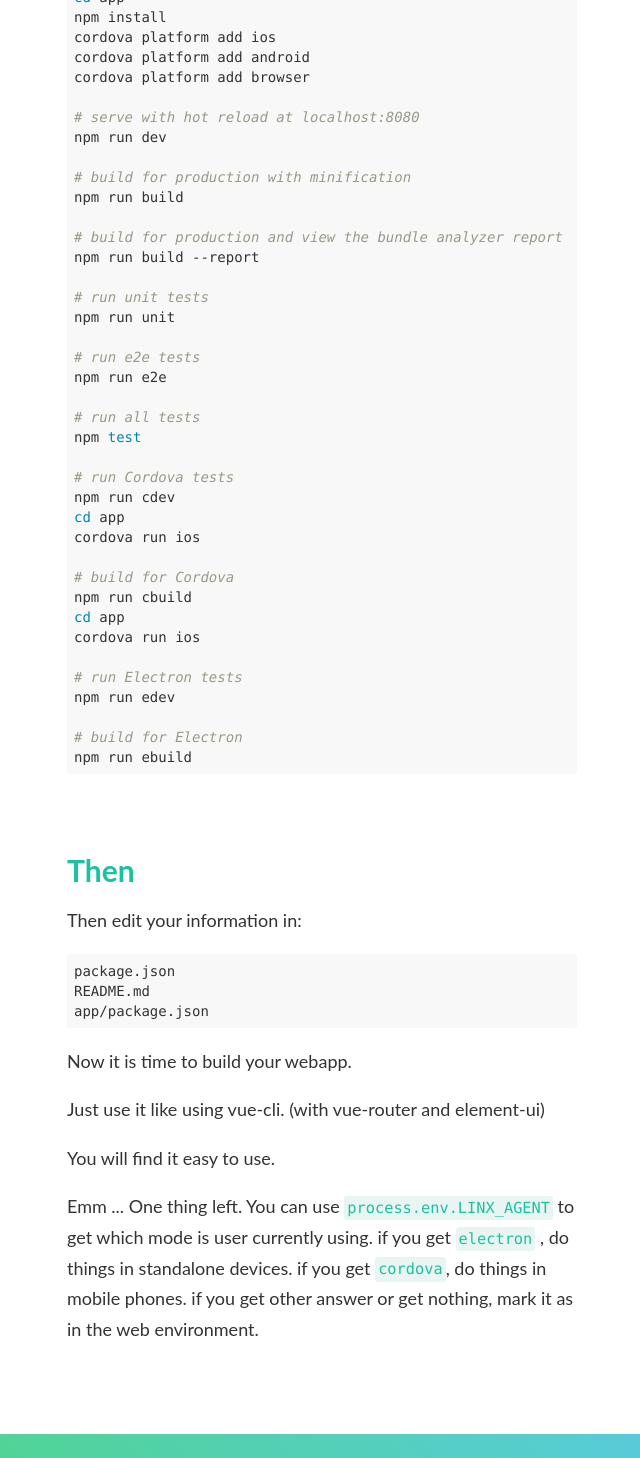
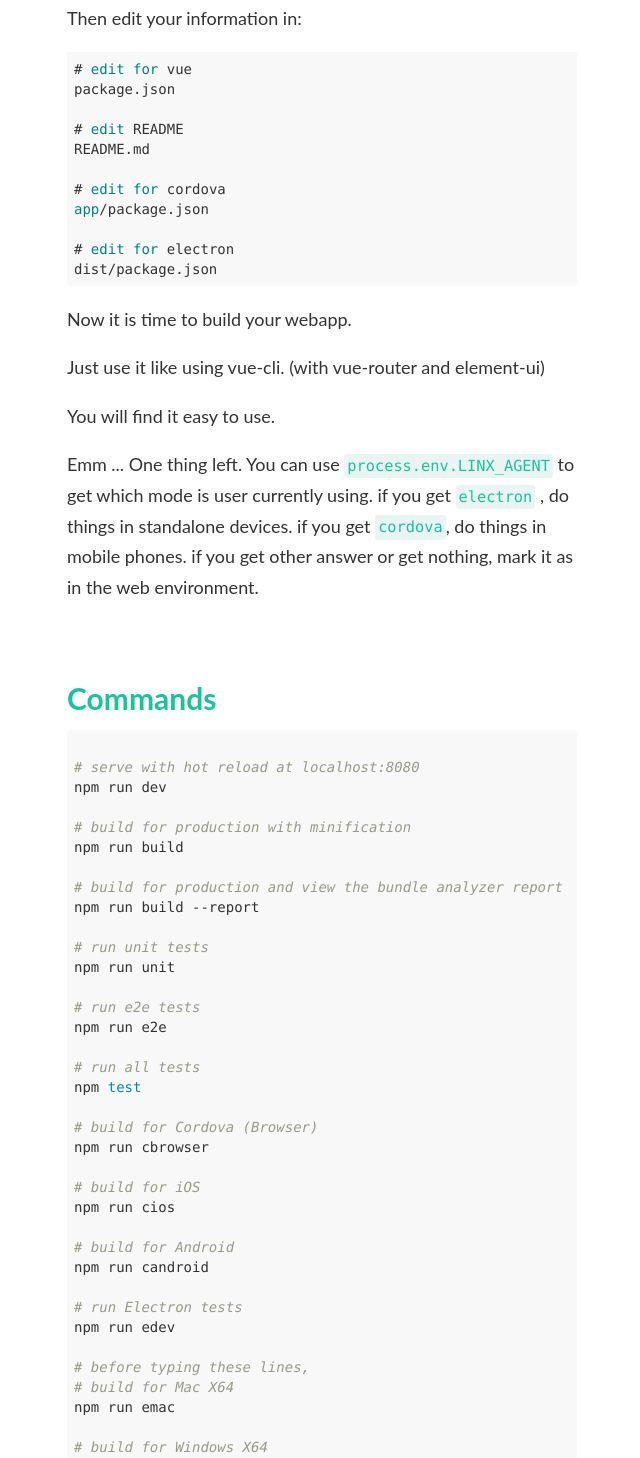
Before and after one commit to scris/linx.doc, a website: page index.html in a window 1280 px wide. Shown: the part 1183-2641 px from the top of the page, without its empty margins (318-958 px from the left). Drawn offline with Linux system fonts and the light colour scheme.

Commit message:
Update with ScrisStudio/linx.vue/README.md

```diff
--- a/index.html
+++ b/index.html
@@ -31,14 +31,6 @@
 
 <h1>Set Up</h1>
 <pre class="snippet"><code class="hljs bash">
-# You can use an CLI tool.
-npm install linx-cli -g
-linx g myproject
-</code></pre>
-
-<h1>Build Setup</h1>
-
-<pre class="snippet"><code class="hljs bash">
 # install dependencies
 npm install
 
@@ -49,7 +41,40 @@
 cordova platform add ios
 cordova platform add android
 cordova platform add browser
+</code></pre>
 
+
+<h1>Then</h1>
+
+<p>Then edit your information in:</p>
+
+<pre class="snippet"><code># edit for vue
+package.json
+
+# edit README
+README.md
+
+# edit for cordova
+app/package.json
+
+# edit for electron
+dist/package.json </code></pre>
+
+<p>Now it is time to build your webapp. </p>
+
+<p>Just use it like using vue-cli. (with vue-router and element-ui) </p>
+
+<p>You will find it easy to use.</p>
+
+<p>Emm ... One thing left.
+You can use <code>process.env.LINX_AGENT</code> to get which mode is user currently using.
+if you get <code>electron</code> , do things in standalone devices.
+if you get <code>cordova</code>, do things in mobile phones.
+if you get other answer or get nothing, mark it as in the web environment.</p>
+
+<h1>Commands</h1>
+
+<pre class="snippet"><code class="hljs bash">
 # serve with hot reload at localhost:8080
 npm run dev
 
@@ -68,41 +93,28 @@
 # run all tests
 npm test
 
-# run Cordova tests
-npm run cdev
-cd app
-cordova run ios
+# build for Cordova (Browser)
+npm run cbrowser
 
-# build for Cordova
-npm run cbuild
-cd app
-cordova run ios
+# build for iOS
+npm run cios
+
+# build for Android
+npm run candroid
 
 # run Electron tests
 npm run edev
 
-# build for Electron
-npm run ebuild</code></pre>
+# before typing these lines,
+# build for Mac X64
+npm run emac
 
-<h1>Then</h1>
+# build for Windows X64
+npm run ewin
 
-<p>Then edit your information in:</p>
+# build for Linux X64
+npm run elinux</code></pre>
 
-<pre class="snippet"><code>package.json
-README.md
-app/package.json</code></pre>
-
-<p>Now it is time to build your webapp. </p>
-
-<p>Just use it like using vue-cli. (with vue-router and element-ui) </p>
-
-<p>You will find it easy to use.</p>
-
-<p>Emm ... One thing left.
-You can use <code>process.env.LINX_AGENT</code> to get which mode is user currently using.
-if you get <code>electron</code> , do things in standalone devices.
-if you get <code>cordova</code>, do things in mobile phones.
-if you get other answer or get nothing, mark it as in the web environment.</p>
     </main>
     <footer class="footer gradient text-center">
         <p class="credits">
```
